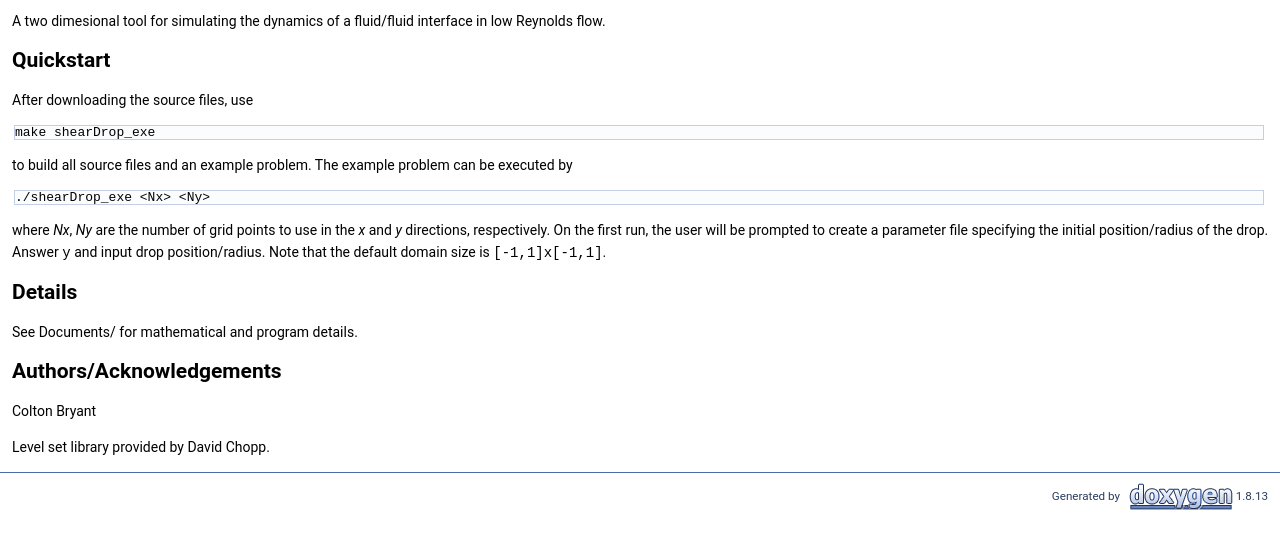
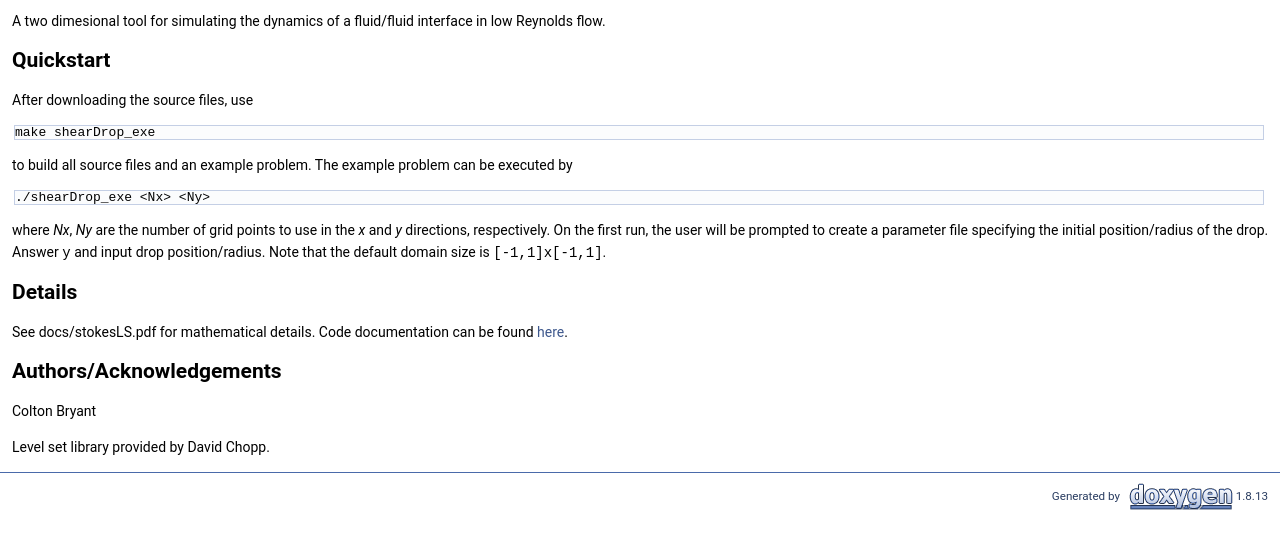
Before and after one commit to cjbryant135/stokesLS, a plain HTML site: page docs/html/md_README.html in a window 1280 px wide. Shown: the part 156-704 px from the top of the page. Drawn offline with Linux system fonts and the light colour scheme.

Commit message:
Hopefully finalizing documentation

```diff
--- a/docs/html/md_README.html
+++ b/docs/html/md_README.html
@@ -66,7 +66,7 @@ $(function() {
 <h2>Quickstart</h2>
 <p>After downloading the source files, use </p><div class="fragment"><div class="line">make shearDrop_exe</div></div><!-- fragment --><p> to build all source files and an example problem. The example problem can be executed by </p><div class="fragment"><div class="line">./shearDrop_exe &lt;Nx&gt; &lt;Ny&gt;</div></div><!-- fragment --><p> where <em>Nx</em>, <em>Ny</em> are the number of grid points to use in the <em>x</em> and <em>y</em> directions, respectively. On the first run, the user will be prompted to create a parameter file specifying the initial position/radius of the drop. Answer <code>y</code> and input drop position/radius. Note that the default domain size is <code>[-1,1]x[-1,1]</code>.</p>
 <h2>Details</h2>
-<p>See Documents/ for mathematical and program details.</p>
+<p>See docs/stokesLS.pdf for mathematical details. Code documentation can be found <a href="https://cjbryant135.github.io/stokesLS/html/md_README.html">here</a>.</p>
 <h2>Authors/Acknowledgements</h2>
 <p>Colton Bryant</p>
 <p>Level set library provided by David Chopp. </p>
```
Also changed, not shown: 1 other file.
